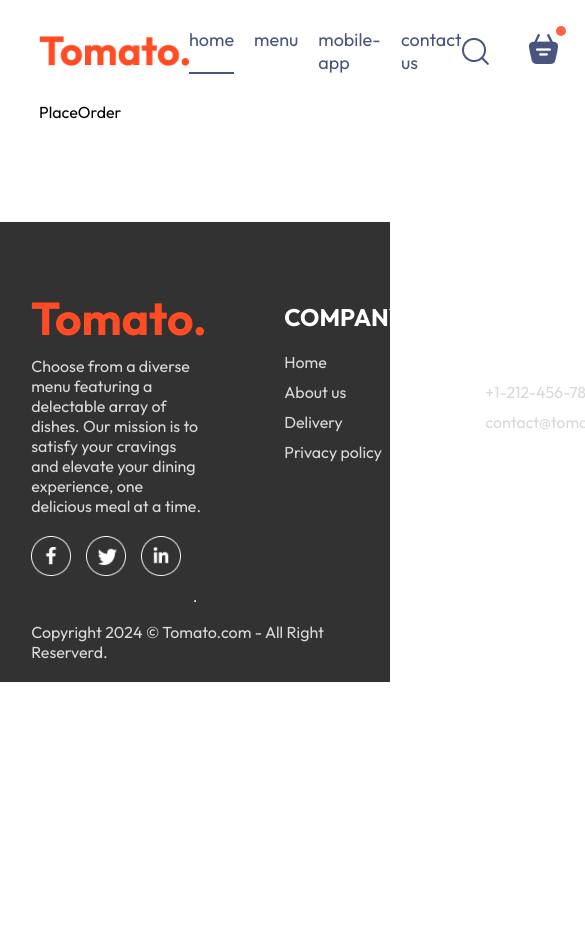
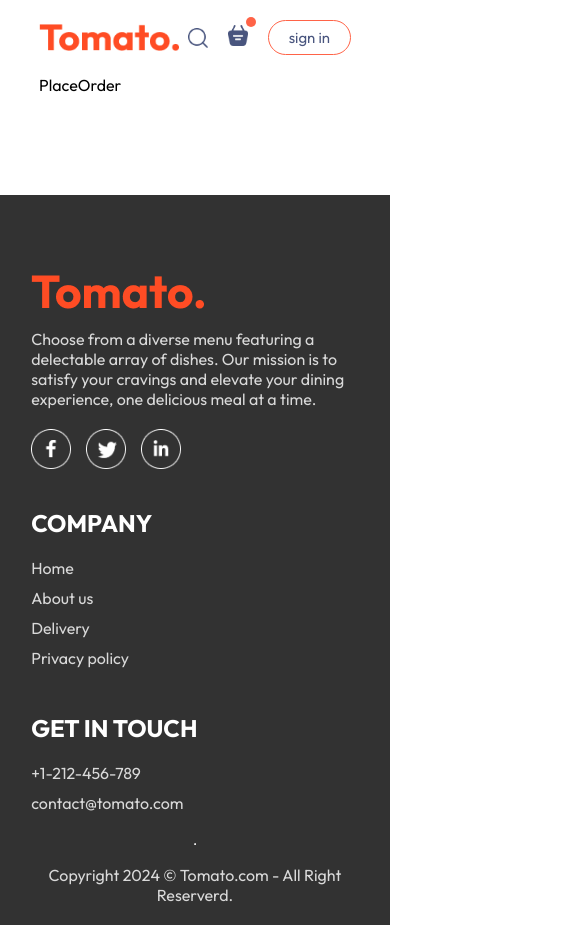
Before and after one commit to swastideep-maharana/Food-Delivery-Web-frontend, a React (Vite) app: page /placeorder in a window 390 px wide. Shown: the top 925 px of the page, 585 px wide, since content can reach past the window. Before the commit the page ends 844 px from the top, so only its background shows below. Built offline with nearby package versions, Linux system fonts and the light colour scheme.

Commit message:
#added signup & login function

```diff
--- a/src/App.jsx
+++ b/src/App.jsx
@@ -1,16 +1,20 @@
-import React from "react";
+import React, { useState } from "react";
 import Navbar from "./components/Navbar/Navbar";
 import { Route, Routes } from "react-router-dom";
 import Cart from "./pages/Cart/Cart";
 import PlaceOrder from "./pages/PlaceOrder/PlaceOrder";
 import Home from "./pages/Home/Home";
 import Footer from "./components/Footer/Footer";
+import LoginPopup from "./components/LoginPopup/LoginPopup";
 
 const App = () => {
+  const [showLogin, setShowLogin] = useState(false);
+
   return (
     <>
+      {showLogin ? <LoginPopup setShowLogin={setShowLogin}/> : <></>}
       <div className="app">
-        <Navbar />
+        <Navbar setShowLogin={setShowLogin}/>
         <Routes>
           <Route path="/" element={<Home />} />
           <Route path="/cart" element={<Cart />} />
--- a/src/components/ExploreMenu/ExploreMenu.css
+++ b/src/components/ExploreMenu/ExploreMenu.css
@@ -44,3 +44,9 @@
   border: 4px solid tomato;
   padding: 2px;
 }
+@media (max-width: 1050px) {
+  .explore-menu-text {
+    max-width: 100%;
+    font-size: 14px;
+  }
+}
--- a/src/components/Footer/Footer.css
+++ b/src/components/Footer/Footer.css
@@ -46,3 +46,13 @@
   background-color: grey;
   border: none;
 }
+@media (max-width: 750px) {
+  .footer-content {
+    display: flex;
+    flex-direction: column;
+    gap: 35px;
+  }
+  .footer-copyright {
+    text-align: center;
+  }
+}
--- a/src/components/Header/Header.css
+++ b/src/components/Header/Header.css
@@ -34,3 +34,19 @@
   font-size: max(1vw);
   border-radius: 50px;
 }
+@media (max-width: 1050px) {
+  .header-contents {
+    max-width: 45%;
+  }
+}
+@media (max-width: 750px) {
+  .header-contents {
+    max-width: 65%;
+  }
+  .header-content p {
+    display: none;
+  }
+  .header-contents button {
+    padding: 2vw 4vw;
+  }
+}
--- /dev/null
+++ b/src/components/LoginPopup/LoginPopup.css
@@ -0,0 +1,73 @@
+@keyframes fadeIn {
+  0% {
+    opacity: 0;
+  }
+  100% {
+    opacity: 1;
+  }
+}
+
+.login-popup {
+  position: absolute;
+  z-index: 1;
+  width: 100%;
+  height: 100%;
+  background-color: #00000090;
+  display: grid;
+}
+.login-popup-container {
+  place-self: center;
+  width: max(23vw, 330px);
+  color: #808080;
+  background-color: white;
+  display: flex;
+  flex-direction: column;
+  gap: 25px;
+  padding: 25px 30px;
+  border-radius: 8px;
+  font-size: 14px;
+  animation: fadeIn 0.5s;
+}
+.login-popup-title {
+  display: flex;
+  justify-content: space-between;
+  align-item: center;
+  color: black;
+}
+.login-popup-title img {
+  width: 16px;
+  cursor: pointer;
+}
+.login-popup-inputs {
+  display: flex;
+  flex-direction: column;
+  gap: 20px;
+}
+.login-popup-inputs input {
+  outline: none;
+  border: 1px solid #c9c9c9;
+  padding: 10px;
+  border-radius: 5px;
+}
+.login-popup-container button {
+  border: none;
+  padding: 10px;
+  border-radius: 4px;
+  color: white;
+  background-color: tomato;
+  cursor: pointer;
+}
+.login-popup-condition {
+  display: flex;
+  align-items: start;
+  gap: 8px;
+  margin-top: -15px;
+}
+.login-popup-condition input {
+  margin-top: 5px;
+}
+.login-popup p span {
+  color: tomato;
+  font-weight: 500;
+  cursor: pointer;
+}
--- /dev/null
+++ b/src/components/LoginPopup/LoginPopup.jsx
@@ -0,0 +1,50 @@
+import React, { useState } from "react";
+import "./LoginPopup.css";
+import { assets } from "../../assets/assets";
+
+const LoginPopup = ({ setShowLogin }) => {
+  const [currState, setCurrState] = useState("Sign Up");
+
+  return (
+    <div className="login-popup">
+      <from className="login-popup-container">
+        <div className="login-popup-title">
+          <h2>{currState}</h2>
+          <img
+            onClick={() => setShowLogin(false)}
+            src={assets.cross_icon}
+            alt=""
+          />
+        </div>
+        <div className="login-popup-inputs">
+          {currState === "Login" ? (
+            <></>
+          ) : (
+            <input type="text" placeholder="Your name" required />
+          )}
+
+          <input type="emmail" placeholder="Your email" required />
+          <input type="password" placeholder="Password" required />
+        </div>
+        <button>{currState === "Sign Up" ? "Create account" : "Login"}</button>
+        <div className="login-popup-condition">
+          <input type="checkbox" required />
+          <p>By continuing, i agree to the terms of use & privacy policy.</p>
+        </div>
+        {currState === "Login" ? (
+          <p>
+            Create a new account?{" "}
+            <span onClick={() => setCurrState("Sign Up")}>Click hear</span>
+          </p>
+        ) : (
+          <p>
+            Already have an account?{" "}
+            <span onClick={() => setCurrState("Login")}>Login here</span>
+          </p>
+        )}
+      </from>
+    </div>
+  );
+};
+
+export default LoginPopup;
--- a/src/components/Navbar/Navbar.css
+++ b/src/components/Navbar/Navbar.css
@@ -53,3 +53,45 @@
   top: -8px;
   right: -8px;
 }
+@media (max-width: 1050px) {
+  .navbar .logo {
+    width: 140px;
+  }
+  .navbar-menu {
+    gap: 20px;
+    font-size: 17px;
+  }
+  .navbar-right {
+    gap: 30px;
+  }
+  .navbar-right img {
+    width: 22px;
+  }
+  .navbar-right button {
+    padding: 8px 25px;
+  }
+}
+@media (max-width: 900px) {
+  .navbar .logo {
+    width: 140px;
+  }
+  .navbar-menu {
+    gap: 15px;
+    font-size: 16px;
+  }
+  .navbar-right {
+    gap: 20px;
+  }
+  .navbar-right img {
+    width: 20px;
+  }
+  .navbar-right button {
+    padding: 7px 20px;
+    font-size: 15px;
+  }
+}
+@media (max-width: 750px) {
+  .navbar-menu {
+    display: none;
+  }
+}
--- a/src/components/Navbar/Navbar.jsx
+++ b/src/components/Navbar/Navbar.jsx
@@ -1,38 +1,43 @@
 import React, { useState } from "react";
 import "./Navbar.css";
 import { assets } from "../../assets/assets";
+import { Link } from "react-router-dom";
 
-const Navbar = () => {
+const Navbar = ({ setShowLogin }) => {
   const [menu, setMenu] = useState("home");
 
   return (
     <div className="navbar">
       <img src={assets.logo} alt="" className="logo" />
       <ul className="navbar-menu">
-        <li
+        <Link
+          to="/"
           onClick={() => setMenu("home")}
           className={menu === "home" ? "active" : ""}
         >
           home
-        </li>
-        <li
+        </Link>
+        <a
+          href="#explore-menu"
           onClick={() => setMenu("menu")}
           className={menu === "menu" ? "active" : ""}
         >
           menu
-        </li>
-        <li
+        </a>
+        <a
+          href="#app-download"
           onClick={() => setMenu("mobile-app")}
           className={menu === "mobile-app" ? "active" : ""}
         >
           mobile-app
-        </li>
-        <li
+        </a>
+        <a
+          href="#footer"
           onClick={() => setMenu("contact-us")}
           className={menu === "contact-us" ? "active" : ""}
         >
           contact us
-        </li>
+        </a>
       </ul>
       <div className="navbar-right">
         <img src={assets.search_icon} alt="" />
@@ -40,7 +45,7 @@ const Navbar = () => {
           <img src={assets.basket_icon} alt="" />
           <div className="dot"></div>
         </div>
-        <button>sign in</button>
+        <button onClick={() => setShowLogin(true)}>sign in</button>
       </div>
     </div>
   );
--- a/src/index.css
+++ b/src/index.css
@@ -5,6 +5,7 @@
   margin: 0;
   box-sizing: border-box;
   font-family: Outfit;
+  scroll-behavior: smooth;
 }
 body {
   min-height: 100vh;
```
